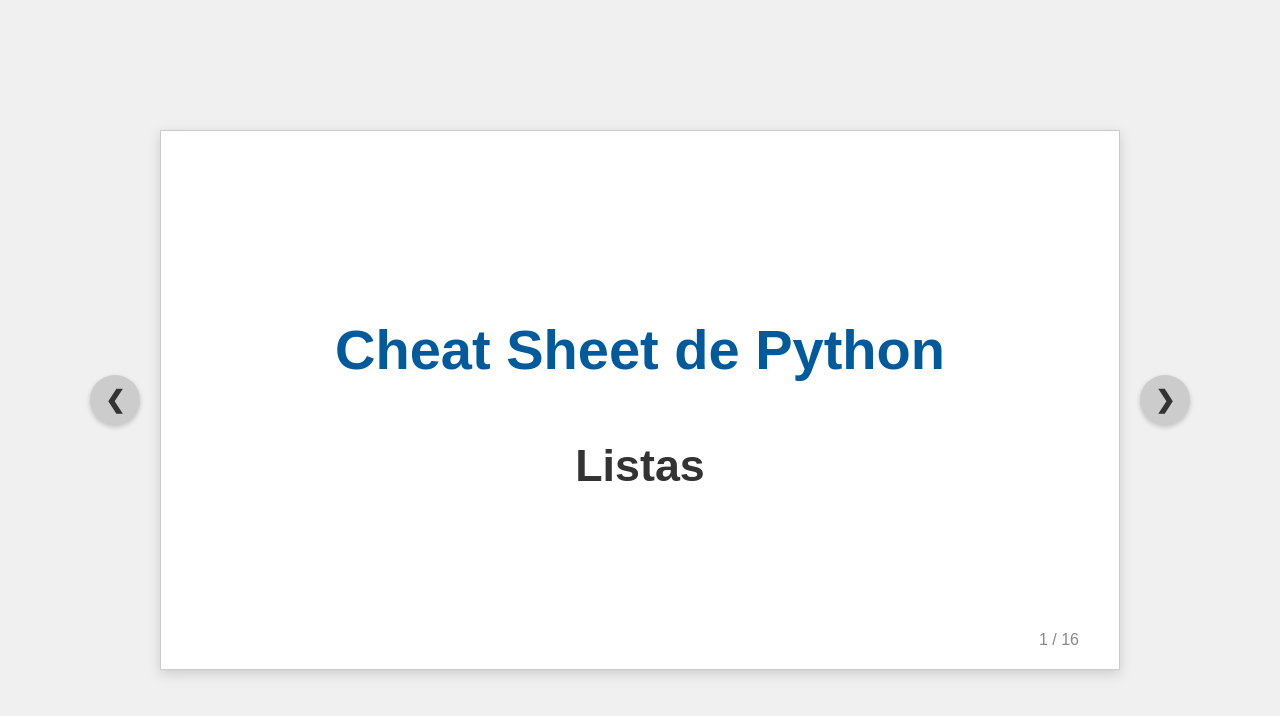
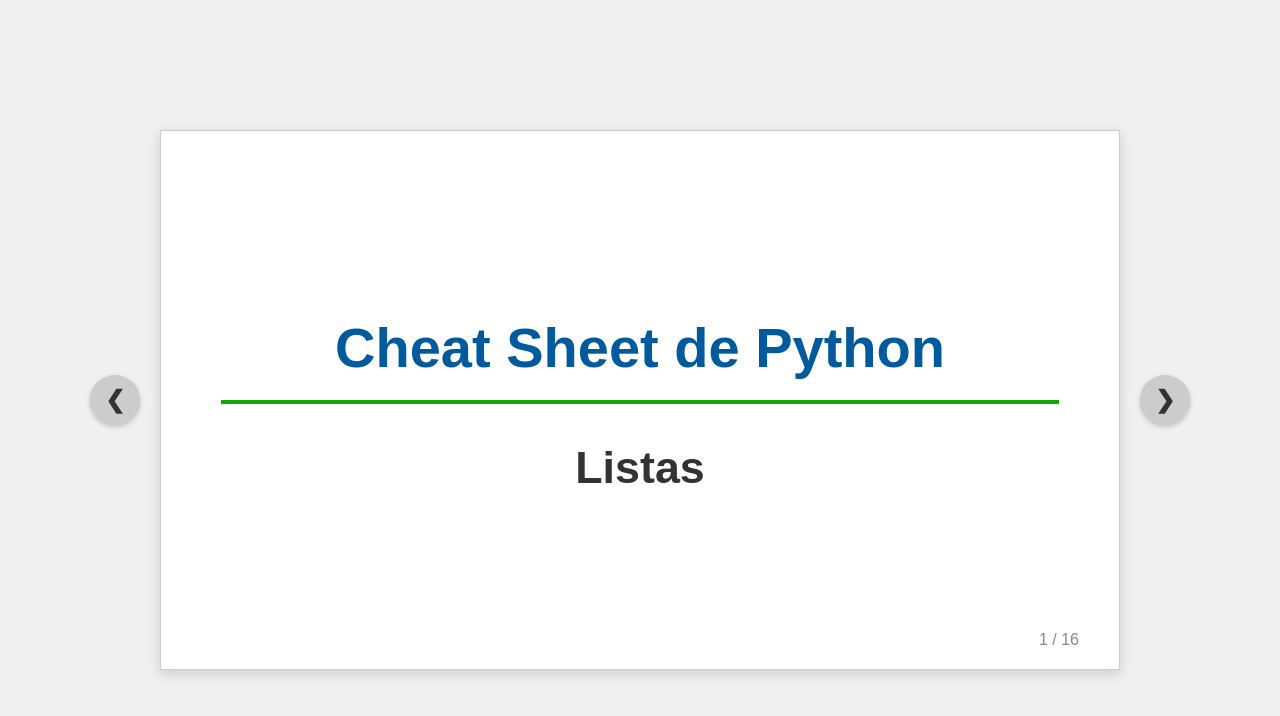
Before and after one commit to mgdacc/python-lists, a plain HTML site: page index.html in a window 1280 px wide. Drawn offline with Linux system fonts and the light colour scheme.

Commit message:
Update index.html

```diff
--- a/index.html
+++ b/index.html
@@ -37,7 +37,7 @@
         .next { right: -70px; }
         .prev:hover, .next:hover { background-color: #aaaaaa; }
 
-        .slide h1 { font-size: 3.5em; text-align: center; border-bottom: 4px solid #11a80; padding-bottom: 20px; color: #005A9C; }
+        .slide h1 { font-size: 3.5em; text-align: center; border-bottom: 4px solid #11a800; padding-bottom: 20px; color: #005A9C; }
         .slide h2 { font-size: 2.8em; margin-top: 0; margin-bottom: 30px; text-align: center; color: #005A9C; }
         .single-content { text-align: center; }
         .single-content p { font-size: 1.5em; color: #444; }
```
